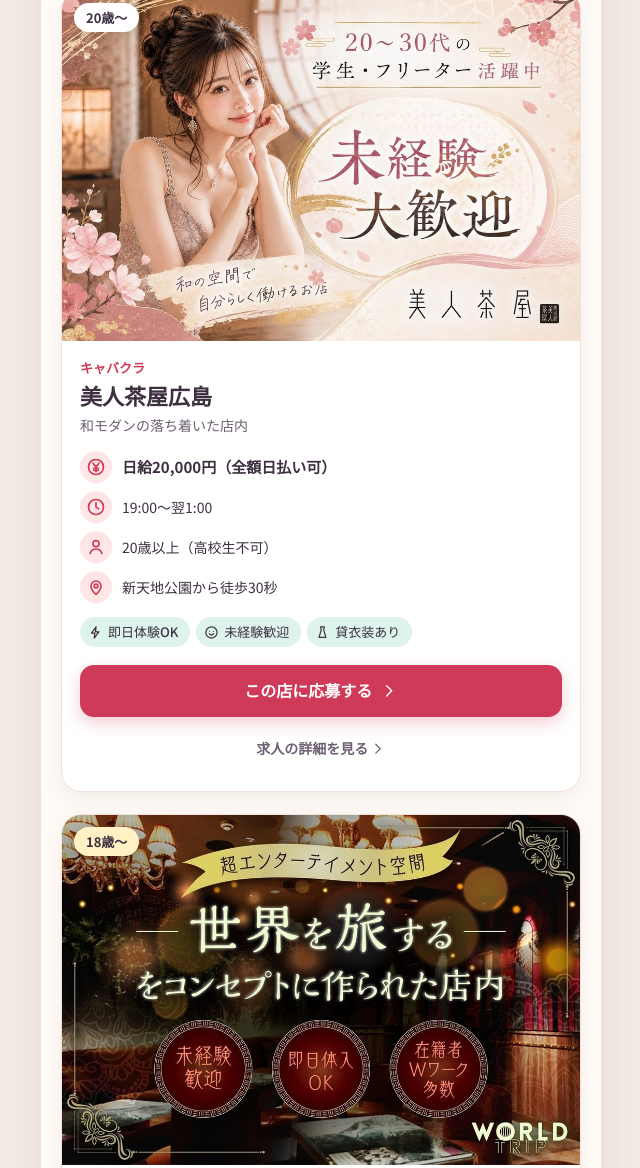
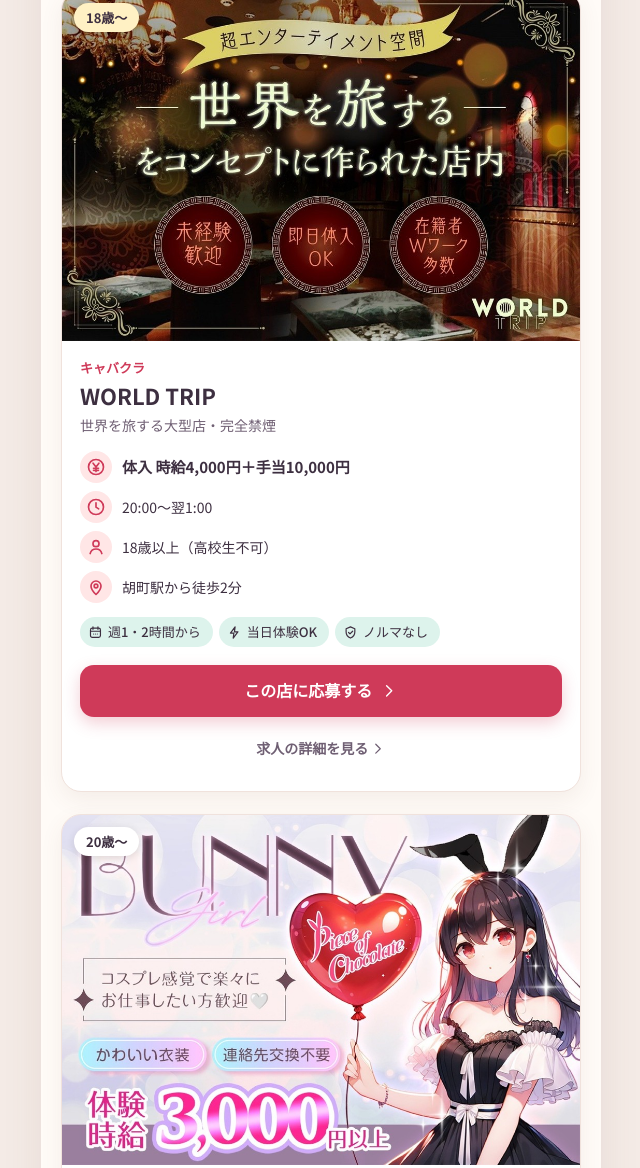
Before and after one commit to insou-job/job-form, a plain HTML site: page stores/hiroshima-area.html in a window 1280 px wide. Shown: the part 1485-2653 px from the top of the page, without its empty margins (319-959 px from the left). Drawn offline with Linux system fonts and the light colour scheme; a web font is replaced by a local one.

Commit message:
広島エリアLP：美人茶屋広島を削除（5店舗に）、FAQ「ノルマや罰金は？」を削除
Co-Authored-By: Claude Opus 5.5 <noreply@anthropic.com>
Claude-Session: https://claude.ai/code/session_01EPNgeNaBENTggWgXCSDCoQ

```diff
--- a/stores/hiroshima-area.html
+++ b/stores/hiroshima-area.html
@@ -35,7 +35,7 @@
 <link rel="canonical" href="https://form.insou-job.com/stores/hiroshima-area.html">
 <meta property="og:type" content="website">
 <meta property="og:title" content="広島のナイトワーク求人｜学生・未経験歓迎｜ジョブチャレ">
-<meta property="og:description" content="広島・流川／胡町／堀川町エリアの6店舗から選んで応募できます。週1日・短時間から、日払い、終電上がりなど。">
+<meta property="og:description" content="広島・流川／胡町／堀川町エリアの5店舗から選んで応募できます。週1日・短時間から、日払い、終電上がりなど。">
 <meta property="og:url" content="https://form.insou-job.com/stores/hiroshima-area.html">
 <meta property="og:image" content="https://form.insou-job.com/images/hiroshima-hero.jpg">
 <link rel="preconnect" href="https://fonts.googleapis.com">
@@ -235,24 +235,6 @@ footer{padding:26px 20px 12px;font-size:12px;color:var(--muted);line-height:1.7}
   </div>
   <div class="shops">
 
-<article class="shop" data-age="20" id="shop-85">
-  <div class="photo"><img src="/images/hiroshima-shop-85.jpg" data-fallback="https://img.fankura.com/img/w1000h676/HK/1E/HK1El6BRcjgc_5_688070.jpg" width="1000" height="676" loading="lazy" alt="美人茶屋広島の店舗写真" onerror="if(!this.dataset.f){this.dataset.f=1;this.src=this.dataset.fallback}else{this.parentNode.classList.add('noimg');this.remove()}"><span class="badge age20">20歳〜</span></div>
-  <div class="shop-body">
-    <p class="kind">キャバクラ</p>
-    <h3>美人茶屋広島</h3>
-    <p class="tag">和モダンの落ち着いた店内</p>
-    <ul class="facts">
-      <li class="pay"><svg class="ic " aria-hidden="true" focusable="false"><use href="#i-yen"/></svg><span><b class="sr">給与：</b>日給20,000円（全額日払い可）</span></li>
-      <li><svg class="ic " aria-hidden="true" focusable="false"><use href="#i-clock"/></svg><span><b class="sr">時間：</b>19:00〜翌1:00</span></li>
-      <li><svg class="ic " aria-hidden="true" focusable="false"><use href="#i-person"/></svg><span><b class="sr">応募資格：</b>20歳以上（高校生不可）</span></li>
-      <li><svg class="ic " aria-hidden="true" focusable="false"><use href="#i-pin"/></svg><span><b class="sr">場所：</b>新天地公園から徒歩30秒</span></li>
-    </ul>
-    <ul class="pills"><li><svg class="ic " aria-hidden="true" focusable="false"><use href="#i-bolt"/></svg><span>即日体験OK</span></li><li><svg class="ic " aria-hidden="true" focusable="false"><use href="#i-smile"/></svg><span>未経験歓迎</span></li><li><svg class="ic " aria-hidden="true" focusable="false"><use href="#i-dress"/></svg><span>貸衣装あり</span></li></ul>
-    <a class="btn primary" href="#entry" data-track="apply" data-cta="store" data-store="美人茶屋広島">この店に応募する<svg class="ic r" aria-hidden="true" focusable="false"><use href="#i-arrow"/></svg></a>
-    <a class="more" target="_blank" rel="noopener" href="https://www.fankura.com/jobchalle/job_details/85/1/" data-track="detail" data-store="美人茶屋広島">求人の詳細を見る<svg class="ic " aria-hidden="true" focusable="false"><use href="#i-arrow"/></svg></a>
-  </div>
-</article>
-
 <article class="shop" data-age="18" id="shop-152">
   <div class="photo"><img src="/images/hiroshima-shop-152.jpg" data-fallback="https://img.fankura.com/img/w1000h676/1p/eo/1peoTk2oBzYh.jpg" width="1000" height="676" loading="lazy" alt="WORLD TRIPの店舗写真" onerror="if(!this.dataset.f){this.dataset.f=1;this.src=this.dataset.fallback}else{this.parentNode.classList.add('noimg');this.remove()}"><span class="badge age18">18歳〜</span></div>
   <div class="shop-body">
@@ -364,7 +346,6 @@ footer{padding:26px 20px 12px;font-size:12px;color:var(--muted);line-height:1.7}
     <details><summary>未経験でも大丈夫？</summary><p>すべて未経験者歓迎です！はじめはみんな初心者！優しい店長がサポートします！</p></details>
     <details><summary>お酒が飲めなくても働ける？</summary><p>飲めなくてもOK！なんなら飲まないキャストも今は多いです！</p></details>
     <details><summary>学生でも働ける？</summary><p>学生大歓迎です！週1回、夏休みは週4でも自分のペースで働けます！</p></details>
-    <details><summary>ノルマや罰金は？</summary><p>INSOUは一切ありません！女の子が安心して働ける環境を目指してます！</p></details>
     <details><summary>帰りが遅くなるのが心配</summary><p>終電後になっても送迎車があるので安心して働けます！</p></details>
     <details><summary>高校生でも応募できる？</summary><p>ごめんなさい！高校生はだめです！大学生になってから応募してみてください！</p></details>
     <details><summary>応募前に相談できる？</summary><p>電話・LINE相談いつでもOKです！</p></details>
@@ -380,7 +361,6 @@ footer{padding:26px 20px 12px;font-size:12px;color:var(--muted);line-height:1.7}
       <span>希望のお店<span class="opt">任意</span></span>
       <select id="storeSelect" name="storeChoice">
         <option value="どこでも／相談したい">どこでも／相談したい</option>
-          <option value="美人茶屋広島">美人茶屋広島</option>
           <option value="WORLD TRIP">WORLD TRIP</option>
           <option value="piece of chocolate広島">piece of chocolate広島</option>
           <option value="ミュゼルヴァ広島">ミュゼルヴァ広島</option>
```
Also changed, not shown: store-list.html (+1 -1 lines), images/hiroshima-shop-85.jpg (deleted).
